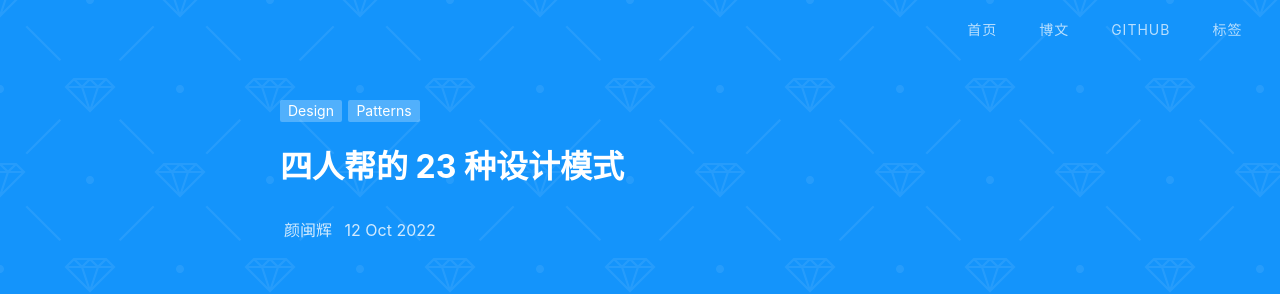
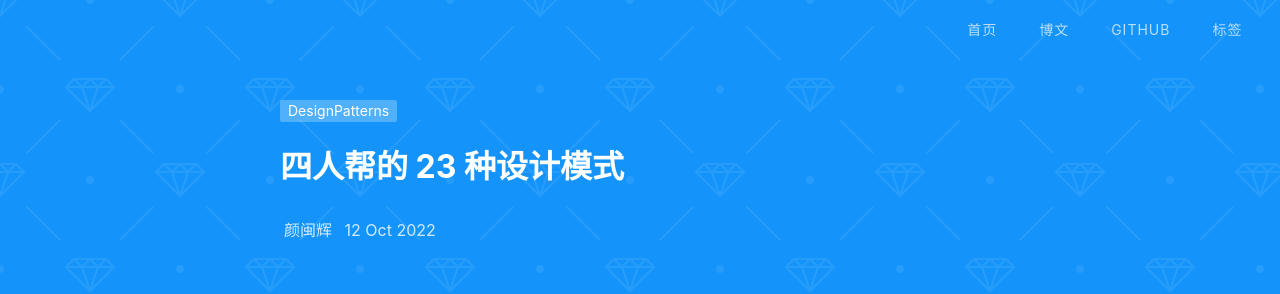
Before and after one commit to yanminhui/yanminhui.github.io, a Jekyll site: the page built from _posts/articles/2022-10-12-design-patterns.md, in a window 1280 px wide and 900 px high. Shown: the top 294 px of the window. Built offline with Jekyll 4.4.1, drawn with Linux system fonts in a browser that asks for light colours; nearby versions of some CDN libraries; a style sheet for code colours, icons or effects is not loaded.

Commit message:
Update 2022-10-12-design-patterns.md

```diff
--- a/_posts/articles/2022-10-12-design-patterns.md
+++ b/_posts/articles/2022-10-12-design-patterns.md
@@ -5,7 +5,7 @@ title: '四人帮的 23 种设计模式'
 subtitle: 'The 23 Gang of Four Design Patterns'
 date: 2022-10-12
 categories: [article]
-tags: 'Design Patterns'
+tags: 'DesignPatterns'
 
 ---
 
```
